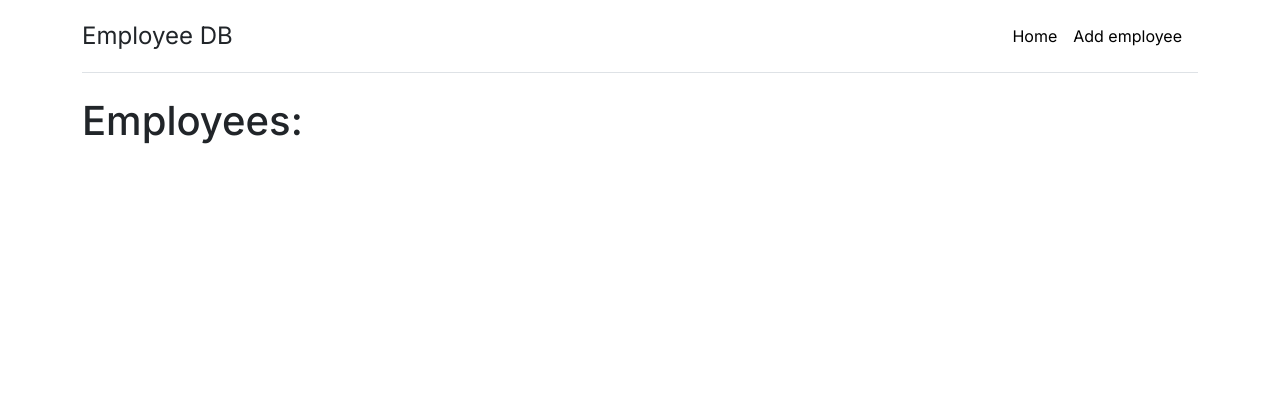
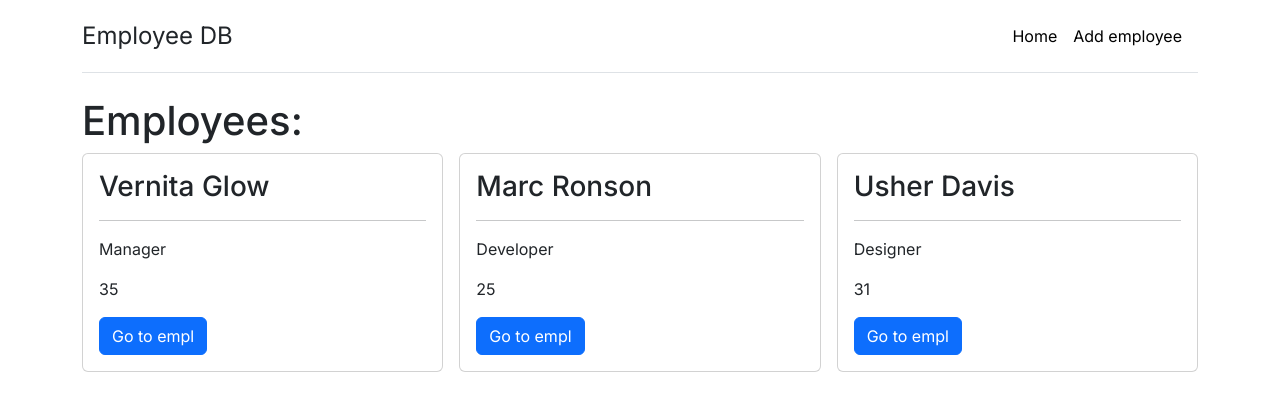
Before and after one commit to ferlobo1985/UDMY-NEXT24-Server-and-client, a Next.js app: page / in a window 1280 px wide. Shown: the top 410 px of the page. Built offline with nearby package versions, Linux system fonts and the light colour scheme; data requests are answered from the project's data file.

Commit message:
05-Showing employees
05-Showing employees

```diff
--- a/src/app/page.js
+++ b/src/app/page.js
@@ -1,8 +1,29 @@
+import axios from 'axios'
+import Link from 'next/link'
 
-export default function Home() {
+export default async function Home() {
+  const employees = await axios.get('http://localhost:3004/employees')
+  const showEmployees = employees.data.map(employee =>(
+    <div key={employee.id} className='col'>
+       <div className='card'>
+          <div className='card-body'>
+            <h3 className='card-title'>{employee.fullname}</h3>
+            <hr/>
+            <p className='card-text'>{employee.position}</p>
+            <p className='card-text'>{employee.age}</p>
+            <Link href={`/employees/${employee.id}`} className='btn btn-primary'>Go to empl</Link>
+          </div>
+       </div>
+    </div>
+  ))
+
+
   return (
     <>
       <h1>Employees:</h1>
+      <div className='row row-cols-1 row-cols-sm-2 row-cols-md-3 g-3'>
+        {showEmployees}
+      </div>
     </>
   )
 }
```
